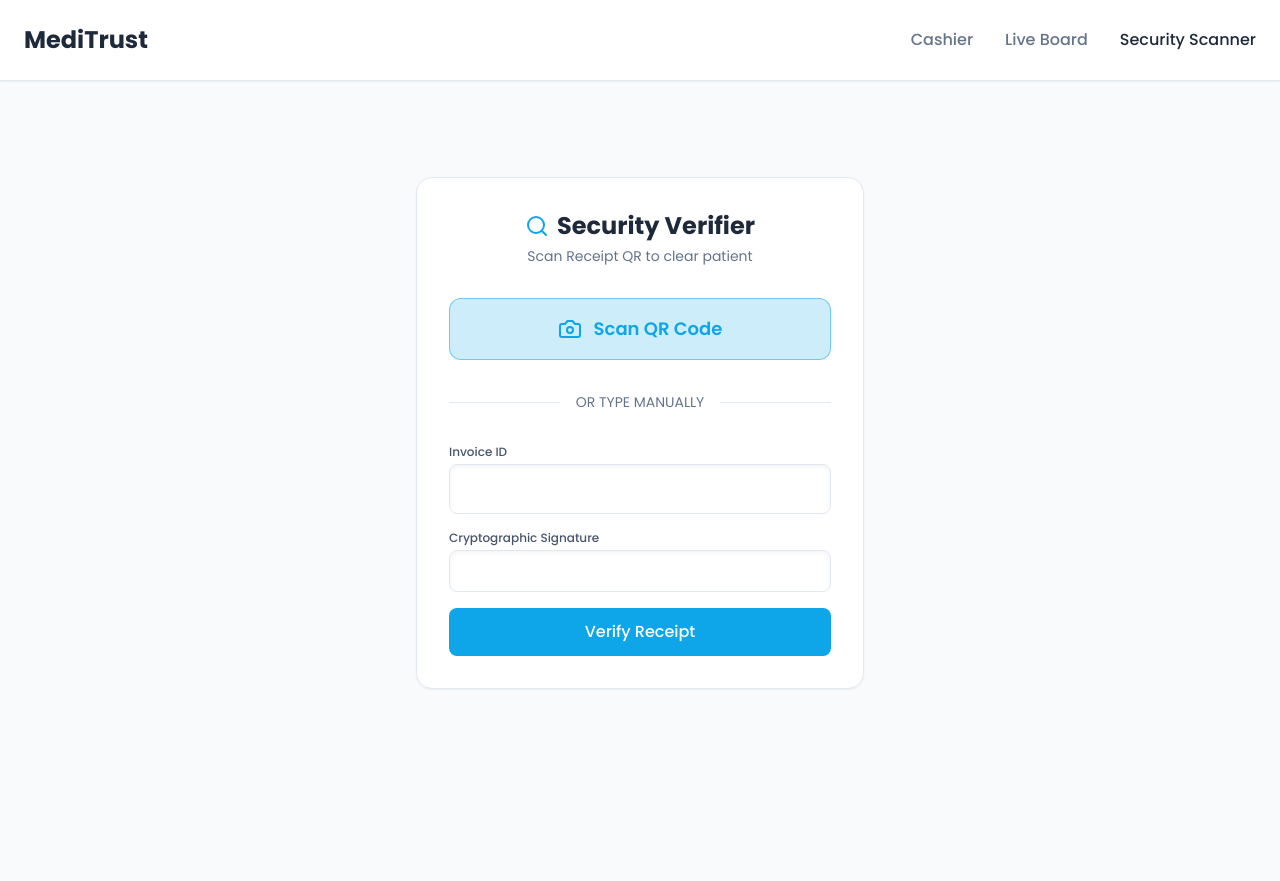
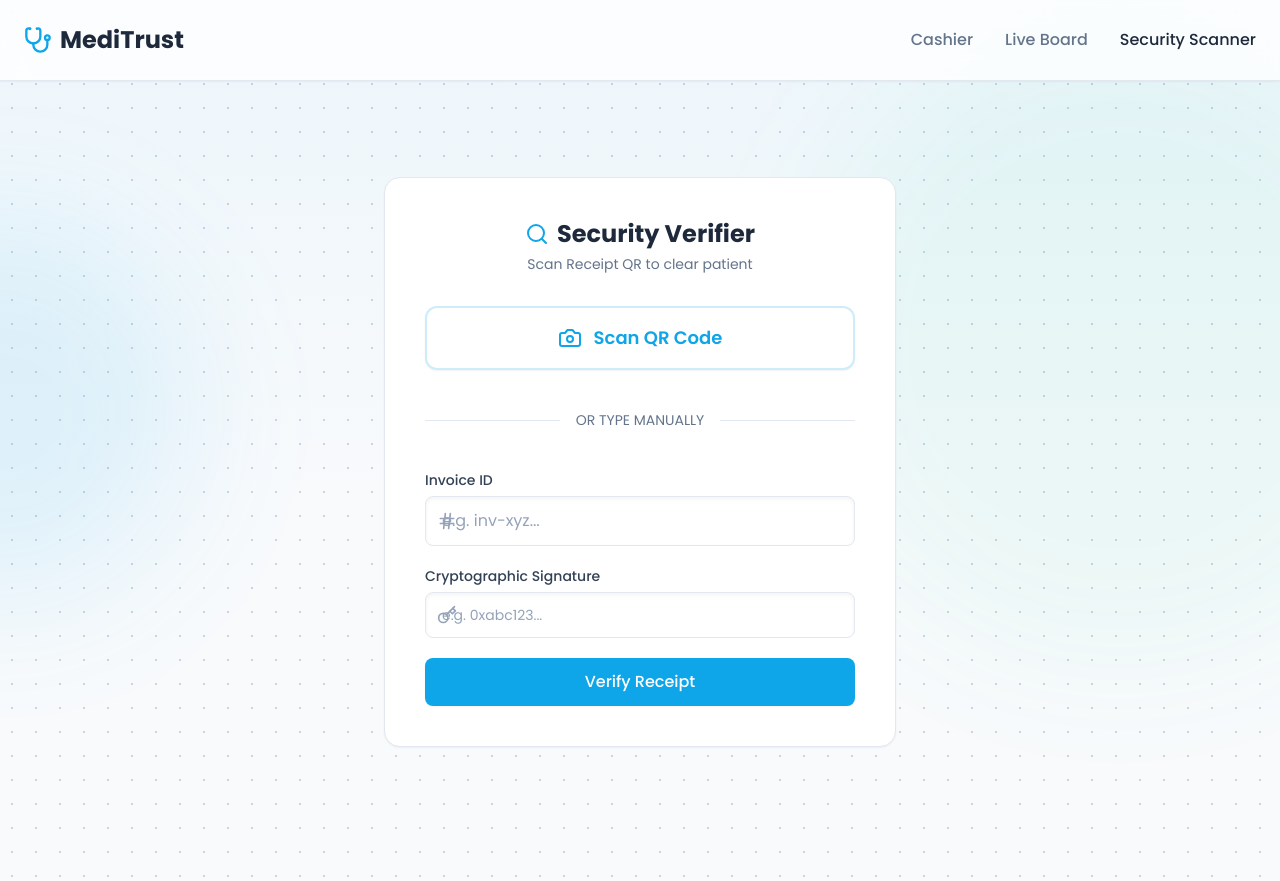
Before and after one commit to Balpos07/meditrust, a React (Vite) app in the folder frontend/: page /verify in a window 1280 px wide. Built offline with nearby package versions, Linux system fonts and the light colour scheme.

Commit message:
feat: add security verification page with QR code scanning functionality and custom UI styles

```diff
--- a/frontend/src/App.jsx
+++ b/frontend/src/App.jsx
@@ -3,7 +3,7 @@ import { BrowserRouter, Routes, Route, Link, useLocation } from 'react-router-do
 import Dashboard from './pages/Dashboard';
 import Verify from './pages/Verify';
 import StaffDashboard from './pages/StaffDashboard';
-import { Menu, X } from 'lucide-react';
+import { Stethoscope, ShieldCheck, Activity, Menu, X } from 'lucide-react';
 
 function Navigation() {
   const [isMenuOpen, setIsMenuOpen] = useState(false);
@@ -14,10 +14,10 @@ function Navigation() {
   const isActive = (path) => location.pathname === path;
 
   return (
-    <nav className="sticky top-0 z-50 bg-white shadow-sm border-b border-slate-200">
+    <nav className="sticky top-0 z-50 bg-white/80 backdrop-blur-md shadow-sm border-b border-slate-200">
       <div className="w-full mx-auto px-4 sm:px-6 h-20 flex items-center justify-between">
         <div className="flex items-center gap-2 text-slate-800 font-bold text-2xl">
-          {/* <Stethoscope className="text-primary w-7 h-7" /> */}
+          <Stethoscope className="text-primary w-7 h-7" />
           <span>MediTrust</span>
         </div>
 
@@ -64,8 +64,14 @@ function Navigation() {
 function App() {
   return (
     <BrowserRouter>
-      <div className="min-h-screen bg-background relative flex flex-col">
-        <div className="w-full mx-auto flex flex-col flex-grow">
+      <div className="min-h-screen bg-background bg-dots-pattern relative flex flex-col overflow-hidden">
+
+        {/* Premium Background Decorations */}
+        <div className="absolute top-0 inset-x-0 h-[500px] bg-gradient-to-b from-primary/5 to-transparent pointer-events-none z-0"></div>
+        <div className="absolute top-1/4 left-0 w-96 h-96 bg-primary/10 rounded-full blur-3xl -translate-x-1/2 pointer-events-none z-0"></div>
+        <div className="absolute bottom-1/4 right-0 w-[40rem] h-[40rem] bg-success/5 rounded-full blur-3xl translate-x-1/4 pointer-events-none z-0"></div>
+
+        <div className="w-full mx-auto flex flex-col flex-grow relative z-10">
           <Navigation />
           <main className="flex-grow relative">
             <Routes>
--- a/frontend/src/index.css
+++ b/frontend/src/index.css
@@ -3,6 +3,10 @@
 @tailwind utilities;
 
 @layer utilities {
+  .bg-dots-pattern {
+    background-image: radial-gradient(#cbd5e1 1px, transparent 1px);
+    background-size: 24px 24px;
+  }
   .glass-panel {
     @apply bg-card border border-slate-200 shadow-sm rounded-2xl;
   }
--- a/frontend/src/pages/Verify.jsx
+++ b/frontend/src/pages/Verify.jsx
@@ -1,6 +1,6 @@
 import { useState, useEffect } from 'react';
 import { useSearchParams } from 'react-router-dom';
-import { ShieldCheck, ShieldAlert, Search, Loader2, Camera, X } from 'lucide-react';
+import { ShieldCheck, ShieldAlert, Search, Loader2, Camera, X, Hash, Key } from 'lucide-react';
 import { Html5QrcodeScanner } from 'html5-qrcode';
 
 export default function Verify() {
@@ -79,8 +79,8 @@ export default function Verify() {
   };
 
   return (
-    <div className="container mx-auto px-4 py-12 flex justify-center items-start min-h-screen pt-24">
-      <div className="glass-panel w-full max-w-md p-8 relative z-10">
+    <div className="container mx-auto px-4 py-12 flex justify-center items-start min-h-screen pt-12 md:pt-24">
+      <div className="glass-panel w-full max-w-lg p-8 md:p-10 relative z-10">
 
         <div className="text-center mb-8">
           <h1 className="text-2xl font-bold text-text flex items-center justify-center gap-2">
@@ -91,10 +91,10 @@ export default function Verify() {
         </div>
 
         {!result && !isScanning && (
-          <div className="space-y-6">
+          <div className="space-y-8">
             <button
               onClick={() => setIsScanning(true)}
-              className="w-full bg-primary/20 border border-primary/50 text-primary hover:bg-primary hover:text-white transition-colors py-4 rounded-xl flex items-center justify-center gap-3 font-semibold text-lg"
+              className="w-full bg-white border-2 border-primary/20 text-primary hover:bg-primary hover:text-white transition-colors py-4 rounded-xl flex items-center justify-center gap-3 font-semibold text-lg shadow-sm"
             >
               <Camera className="w-6 h-6" /> Scan QR Code
             </button>
@@ -105,16 +105,26 @@ export default function Verify() {
               <div className="flex-grow border-t border-slate-200"></div>
             </div>
 
-            <form onSubmit={onSubmit} className="space-y-4">
+            <form onSubmit={onSubmit} className="space-y-5">
               <div>
-                <label className="block text-xs font-medium text-slate-600 mb-1">Invoice ID</label>
-                <input type="text" required className="input-field py-2" value={invoiceId} onChange={e => setInvoiceId(e.target.value)} />
+                <label className="block text-sm font-medium text-slate-700 mb-1.5">Invoice ID</label>
+                <div className="relative">
+                  <div className="absolute inset-y-0 left-0 pl-3 flex items-center pointer-events-none">
+                    <Hash className="h-5 w-5 text-slate-400" />
+                  </div>
+                  <input type="text" required className="input-field pl-11 py-3" value={invoiceId} onChange={e => setInvoiceId(e.target.value)} placeholder="e.g. inv-xyz..." />
+                </div>
               </div>
               <div>
-                <label className="block text-xs font-medium text-slate-600 mb-1">Cryptographic Signature</label>
-                <input type="text" required className="input-field py-2 font-mono text-xs" value={sig} onChange={e => setSig(e.target.value)} />
+                <label className="block text-sm font-medium text-slate-700 mb-1.5">Cryptographic Signature</label>
+                <div className="relative">
+                  <div className="absolute inset-y-0 left-0 pl-3 flex items-center pointer-events-none">
+                    <Key className="h-5 w-5 text-slate-400" />
+                  </div>
+                  <input type="text" required className="input-field pl-11 py-3 font-mono text-sm" value={sig} onChange={e => setSig(e.target.value)} placeholder="e.g. 0xabc123..." />
+                </div>
               </div>
-              <button type="submit" disabled={loading} className="w-full bg-primary hover:bg-sky-600 text-white transition-colors py-3 rounded-lg flex items-center justify-center font-medium mt-2">
+              <button type="submit" disabled={loading} className="btn-primary w-full flex items-center justify-center h-12 text-base font-semibold mt-4">
                 {loading ? <Loader2 className="animate-spin w-5 h-5" /> : "Verify Receipt"}
               </button>
             </form>
@@ -160,18 +170,18 @@ export default function Verify() {
                 <h2 className="text-2xl font-bold text-success mb-1 tracking-wide">VERIFIED</h2>
                 <p className="text-success/80 text-sm font-medium mb-6">Cryptographic Signature Valid</p>
 
-                <div className="space-y-3 text-left bg-slate-50 border border-slate-200 p-4 rounded-lg shadow-sm">
-                  <div className="flex justify-between items-center border-b border-slate-200 pb-2">
-                    <span className="text-slate-500 text-sm">Patient</span>
-                    <span className="text-text font-medium">{result.patient_name}</span>
+                <div className="space-y-4 text-left bg-white border border-success/20 p-5 rounded-xl shadow-sm mt-6">
+                  <div className="flex justify-between items-center border-b border-slate-100 pb-3">
+                    <span className="text-slate-500 text-sm">Patient Name</span>
+                    <span className="text-slate-800 font-semibold">{result.patient_name}</span>
                   </div>
-                  <div className="flex justify-between items-center border-b border-slate-200 pb-2">
+                  <div className="flex justify-between items-center border-b border-slate-100 pb-3">
                     <span className="text-slate-500 text-sm">Amount Paid</span>
-                    <span className="text-text font-bold">NGN {result.amount?.toLocaleString()}</span>
+                    <span className="text-slate-900 font-bold font-mono text-lg">NGN {result.amount?.toLocaleString()}</span>
                   </div>
                   <div className="flex justify-between items-center">
-                    <span className="text-slate-500 text-sm">Status</span>
-                    <span className="text-success font-semibold">{result.status}</span>
+                    <span className="text-slate-500 text-sm">Clearance Status</span>
+                    <span className="text-success font-bold bg-success/10 px-3 py-1 rounded-full text-xs tracking-wider uppercase">{result.status}</span>
                   </div>
                 </div>
               </div>
```
